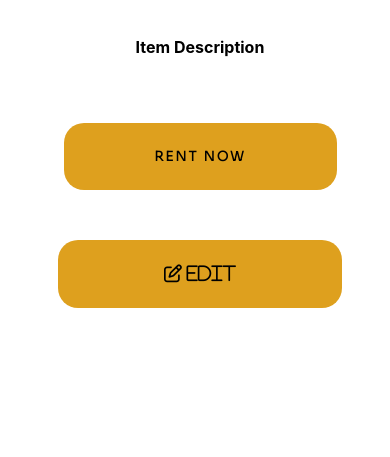
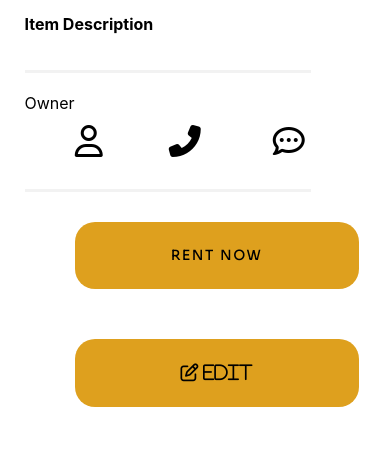
Before and after one commit to MattMoyka/The-Dock, a React (Create React App) app in the folder client/: page /items/1 in a window 390 px wide. Shown: the part 699-1156 px from the top of the page. Built offline with nearby package versions, Linux system fonts and the light colour scheme; no server answers.

Commit message:
user info

```diff
--- a/client/src/screens/Details/Details.css
+++ b/client/src/screens/Details/Details.css
@@ -5,7 +5,7 @@
   padding: 5%;
   background-color: #edededf0;
   text-align: start;
-  margin-top: 90px;
+  margin-top: 80px;
 }
 .h1-details {
   font-size: 26px;
@@ -15,9 +15,6 @@
   width: 700px;
   height: 500px;
   margin: 10px;
-  /* image-rendering: auto; */
-  /* image-rendering: crisp-edges; */
-
   mix-blend-mode: multiply;
 }
 
@@ -39,7 +36,6 @@
   image-rendering: auto;
   image-rendering: crisp-edges;
   image-rendering: pixelated;
-
 }
 
 .info-div {
@@ -49,8 +45,8 @@
   margin: 70px;
   margin-top: 0px;
   align-items: flex-start;
+}
 
-}
 .top-detail {
   display: flex;
   gap: 20px;
@@ -71,7 +67,6 @@
 
 #location-detail{
   letter-spacing: 0.05cm;
-
 }
 
 #edit {
@@ -100,18 +95,54 @@
   display: flex;
   gap: 20px;
   justify-content: center;
+
 }
 .far.fa-edit.fa-2x {
   background: #dea01e;
   margin-top: 30px;
   padding: 20px;
 }
-/* @media only screen and (max-width: 630px){
-  .detailsparent-div{
-margin-bottom: 50px;
+.far.fa-comment-dots{
+  border: none;
+background: none;
+margin-left:60px;
 
-  }
-} */
+}
+.far.fa-comment-dots:hover{
+  cursor:pointer;
+}
+
+
+.fas.fa-phone-alt{
+  border: none;
+  background: none;
+  margin-left: 60px;
+}
+.fas.fa-phone-alt:hover{
+  cursor:pointer;
+}
+
+.profile-name{
+display: flex;
+flex: row;
+border-top: rgba(255, 255, 255, 0.488) solid 3px;
+border-bottom: rgba(255, 255, 255, 0.488) solid 3px;
+padding-top: 20px;
+}
+
+.user-name{
+  font-family: 'Sora', sans-serif;
+}
+
+.owner{
+  text-align: start;
+}
+
+.user-name{
+font-size: 20px;
+padding: 20px;
+}
+
 .edit-font {
   font-size: large;
 }
@@ -119,14 +150,29 @@ margin-bottom: 50px;
   color: white;
 }
 
+@media only screen and (max-width: 800px) {
+  .details-image {
+    margin-left: 40px;
+  }
+  .h1-details{
+    font-size: 18px;
+  }
 
-@media only screen and (max-width: 600px) {
+.fas.fa-phone-alt{
+margin-left: 20px;
+}
+}
+
+@media only screen and (max-width: 700px) {
   .details-image {
-    width: 70vw;
+    width: 80vw;
     height: 350px;
     display: flex;
     justify-content: center;
     margin: 10%;
+  }
+  .h1-details{
+    font-size: 17px;
   }
   .detailsparent-div {
     display: flex;
@@ -140,12 +186,10 @@ margin-bottom: 50px;
   .info-div {
     box-shadow: 0px 0px 5px black;
     display: flex;
-    align-items: center;
-    /* margin-top: 20px; */
+    align-items: flex-start;
     margin-right: 60px;
     border-radius: 50px;
     background-color: white;
-    /* width: 100vw; */
     padding: 40px;
     width: 100%;
     height: 100vh;
@@ -154,26 +198,27 @@ margin-bottom: 50px;
   .the-buttons{
    display: flex;
    flex-direction: column;
- align-items: center;
- width: 45vw;
+   justify-content: center;
+   margin-left: 50px;
 
   }
   .rent-button{
     border-radius: 20px;
-    width: 70vw;
     padding: 25px;
     letter-spacing: 0.15em;
+  }
 
-
-  }
   .far.fa-edit.fa-2x{
     border-radius: 20px;
     width: 60vw;
     padding: 25px;
     text-align: center;
+  }
 
-
-
-
+  .profile-name{
+    padding-top: 20px;
+    border-top: rgba(196, 196, 196, 0.221) solid;
+    width:100%;
+    border-bottom: rgba(196, 196, 196, 0.221) solid;
   }
 }
--- a/client/src/screens/Details/Details.jsx
+++ b/client/src/screens/Details/Details.jsx
@@ -32,19 +32,25 @@ export default function Details(props) {
               <p className="description-tag">Item Description </p>
               <p className="desc-details">{item?.description}</p>
             </div>
+            <div className="user-profile">
+              <div className="profile-name">
+                <div className="owner"> Owner
+                </div>
+              <p className="far fa-user fa-2x"> </p>
+                <p className="user-name">{item?.userId?.username} </p>
+              <button className="fas fa-phone-alt fa-2x"
+            onClick={()=> alert(`Call me: ${item.userId?.phone}`)}> </button>
+              <button className="far fa-comment-dots fa-2x"
+              onClick={() => alert(`Email me: ${item.userId?.email}`)}></button>
+            </div>
+            </div>
             <div className="the-buttons">
               <button
                 className="rent-button"
-                onClick={() => alert(`Call: ${item.userId.phone}`)}
-              >
-                RENT NOW
-              </button>
+                onClick={() => alert(`Thank you for renting with us!`)}>RENT NOW</button>
               <Link
                 className="far fa-edit fa-2x edit-font"
-                to={`/edit/${item?._id}`}
-              >
-                {" "}
-                Edit
+                to={`/edit/${item?._id}`}> {" "}Edit
               </Link>
             </div>
           </div>
```
